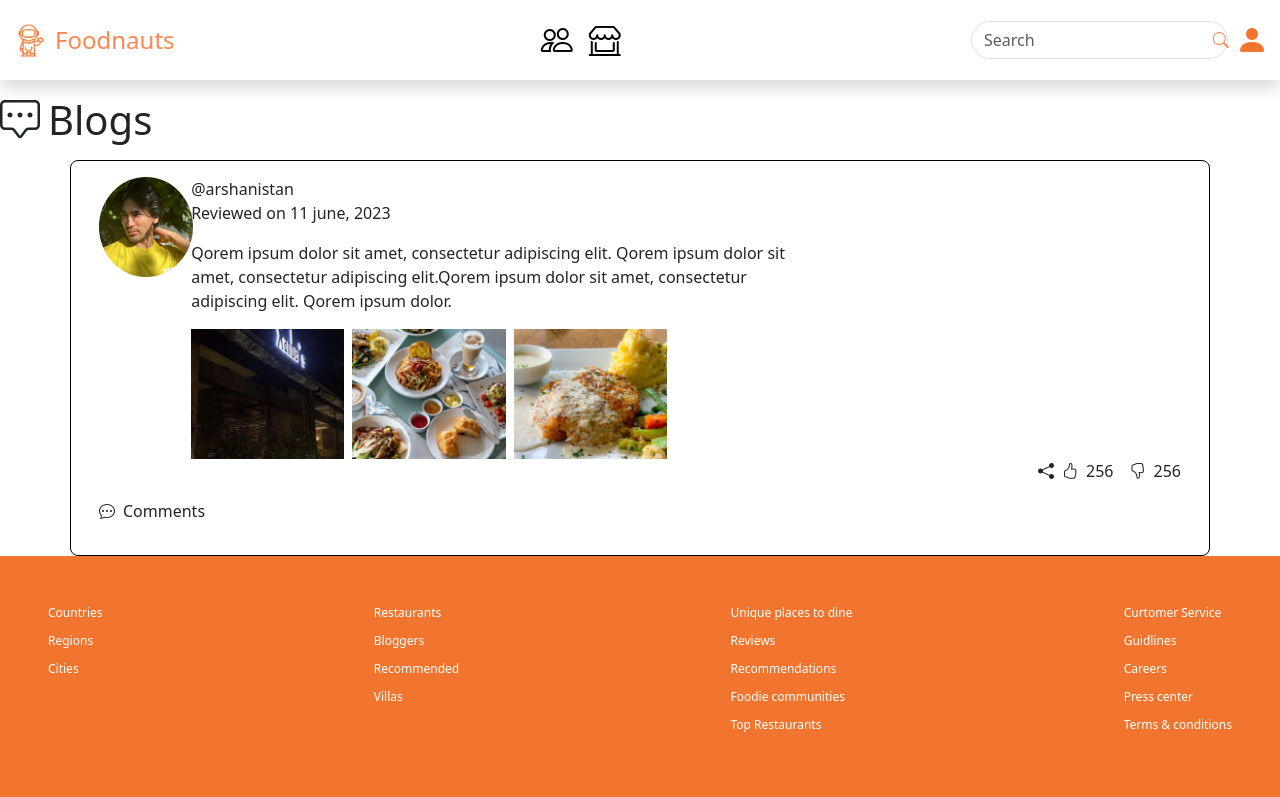
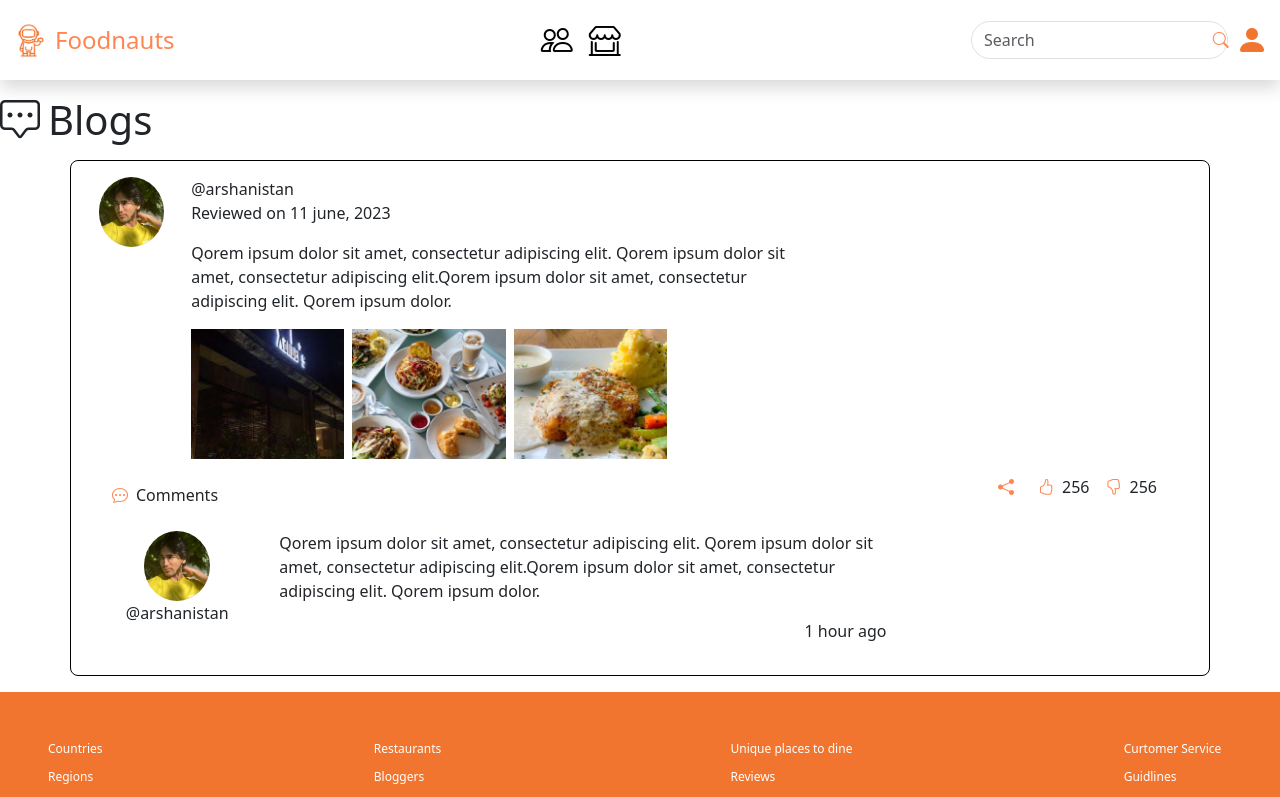
Before and after one commit to rumaisahs/Foodnauts-fyp, a React (Create React App) app: page /myblog in a window 1280 px wide. Shown: the top 797 px of the page. Built offline with nearby package versions, Linux system fonts and the light colour scheme.

Commit message:
userblog

```diff
--- a/src/components/blog/blog.jsx
+++ b/src/components/blog/blog.jsx
@@ -1,29 +1,50 @@
-import React from 'react'
-import  '../../pages/restaurant/restaurant.css';
+import React, { useState } from "react";
+import "../../pages/restaurant/restaurant.css";
 
-import ReviewImg1 from "../../images/review-img-1.png"
-import ReviewImg2 from "../../images/review-img-2.png"
-import ReviewImg3 from "../../images/review-img-3.png"
-import Influencer from "../../images/influence.jpeg"
-function blog() {
+import ReviewImg1 from "../../images/review-img-1.png";
+import ReviewImg2 from "../../images/review-img-2.png";
+import ReviewImg3 from "../../images/review-img-3.png";
+import Influencer from "../../images/influence.jpeg";
+export const Blog = () => {
+  const [showComment, setShowComment] = useState(true);
+  const handleComment = () => {
+    setShowComment(!showComment);
+  };
+
   return (
     <>
-    <div className= 'container mx-auto row border rounded-3 border-black border-1 p-3'>
-        <div className='col-xl-1 col-sm-2 col-3'>
-          <img className='rounded-circle' src={Influencer} alt="" height={100} />
+      <div className="my-3 container mx-auto row border rounded-3 border-black border-1 p-3">
+        <div className="col-xl-1 col-sm-2 col-3">
+          <img className="rounded-circle" src={Influencer} alt="" height={70} />
         </div>
-        <div className='col-7'>
-          <p className='mb-0'>@arshanistan</p>
-          <p className=''>Reviewed on 11 june, 2023</p>
+        <div className="col-7">
+          <p className="mb-0">@arshanistan</p>
+          <p className="">Reviewed on 11 june, 2023</p>
           <p>
-          Qorem ipsum dolor sit amet, consectetur adipiscing elit. Qorem ipsum dolor sit amet, consectetur
-adipiscing elit.Qorem ipsum dolor sit amet, consectetur adipiscing elit. Qorem ipsum dolor.
+            Qorem ipsum dolor sit amet, consectetur adipiscing elit. Qorem ipsum
+            dolor sit amet, consectetur adipiscing elit.Qorem ipsum dolor sit
+            amet, consectetur adipiscing elit. Qorem ipsum dolor.
           </p>
-          <img className='pe-2 object-fit-contain' src={ReviewImg1} height={130} alt="" />
-          <img className='pe-2 object-fit-contain' src={ReviewImg2} height={130} alt="" />
-          <img className='pe-2 object-fit-contain' src={ReviewImg3} height={130} alt="" />
+          <img
+            className="pe-2 object-fit-contain"
+            src={ReviewImg1}
+            height={130}
+            alt=""
+          />
+          <img
+            className="pe-2 object-fit-contain"
+            src={ReviewImg2}
+            height={130}
+            alt=""
+          />
+          <img
+            className="pe-2 object-fit-contain"
+            src={ReviewImg3}
+            height={130}
+            alt=""
+          />
         </div>
-        <div className='col-3 justify-content-end d-flex'>
+        <div className="col-3 justify-content-end d-flex">
           {/* <div>
             <p className='fs-5 fw-light d-inline pe-2'>4.5/5</p>
           <span>
@@ -37,24 +58,46 @@ adipiscing elit.Qorem ipsum dolor sit amet, consectetur adipiscing elit. Qorem i
           <p className='mb-0'><icon className="bi-check2 pe-2"/>Value</p>
           <p className='mb-0'><icon className="bi-check2 pe-2"/>Service</p>
           </div> */}
+        </div>
+        {/* <div className='mt-auto' > */}
+        <div className="row align-items-center d-flex py-3">
+          <div className=" col-6 me-auto">
+            <button className="   btn" onClick={handleComment}>
+              <icon className="pe-2 bi bi-chat-dots d-inline text-orange" />
+              <p className="d-inline">Comments</p>
+            </button>
+          </div>
+          <div className=" col-6 justify-content-end d-flex ">
+            <icon className="pe-4 bi bi-share-fill text-orange" />
+            <icon className="pe-2 bi-hand-thumbs-up text-orange" />
+            <p >256</p>
+            <icon className=" pe-2 ps-3 bi-hand-thumbs-down text-orange" />
+            <p>256</p>
+          </div>
+        </div>
+        <div className={`row ${showComment ? "" : "d-none"}`}>
+          <div className="col-xl-2 col-sm-2 col-3  text-center">
+            <img
+              className="rounded-circle"
+              src={Influencer}
+              alt=""
+              height={70}
+            />
+            <p className="mb-0">@arshanistan</p>
+          </div>
+          <div className="col-7">
+            <p>
+              Qorem ipsum dolor sit amet, consectetur adipiscing elit. Qorem
+              ipsum dolor sit amet, consectetur adipiscing elit.Qorem ipsum
+              dolor sit amet, consectetur adipiscing elit. Qorem ipsum dolor.
+            </p>
+            <p className="text-end"> 1 hour ago</p>
+          </div>
+        </div>
+        {/* </div> */}
+      </div>
+    </>
+  );
+};
 
-        </div >
-        {/* <div className='mt-auto' > */}
-        <div className='justify-content-end d-flex ms-auto'>
-        <icon className="pe-2 bi bi-share-fill" />
-          <icon className="pe-2 bi-hand-thumbs-up" />
-          <p>256</p>
-          <icon className="pe-2 ps-3 bi-hand-thumbs-down" />
-          <p>256</p>
-        </div>
-        <div className='justify-content-start d-flex me-auto'>
-        <icon className="pe-2 bi bi-chat-dots" />
-          <p>Comments</p>
-
-        {/* </div> */}
-    </div></div>
-    </>
-  )
-}
-
-export default blog
+export default Blog;
--- /dev/null
+++ b/src/components/blogmodal/BlogModal.jsx
@@ -0,0 +1,49 @@
+import React from 'react'
+import { useState } from 'react';
+import Button from 'react-bootstrap/Button';
+import Form from 'react-bootstrap/Form';
+import Modal from 'react-bootstrap/Modal';
+
+function BlogModal() {
+  const [show, setShow] = useState(false);
+
+  const handleClose = () => setShow(false);
+  const handleShow = () => setShow(true);
+
+  return (
+    <>
+      <Button variant="primary" onClick={handleShow}>
+Post Blog  </Button>
+
+      <Modal show={show} onHide={handleClose}>
+        <Modal.Header closeButton>
+          <Modal.Title>Create Blog</Modal.Title>
+        </Modal.Header>
+        <Modal.Body>
+          <Form>
+
+            <Form.Group
+              className="mb-3"
+              controlId="exampleForm.ControlTextarea1"
+            >
+              <Form.Label>Text</Form.Label>
+              <Form.Control as="textarea" rows={3} />
+            </Form.Group>
+          </Form>
+          <div>
+          <i class="fs-3 bi bi-image"></i>
+          <i class="fs-3 px-3 bi bi-link-45deg"></i>
+          </div>
+        </Modal.Body>
+        <Modal.Footer>
+
+          <Button variant="primary" onClick={handleClose}>
+           Post
+          </Button>
+        </Modal.Footer>
+      </Modal>
+    </>
+  );
+}
+
+export default BlogModal;
--- a/src/pages/UserProfile/Profile.js
+++ b/src/pages/UserProfile/Profile.js
@@ -1,10 +1,6 @@
 import Navbar from '../../components/navbar/Navbar'
 import Footer from '../../components/footer/Footer'
-import NZXT from "../../images/ad2.jpg";
 import Viper from "../../images/ad-1.jpg";
-import Product04 from "../../images/bloggers.png";
-import Product05 from "../../images/influence.jpeg";
-import Product06 from "../../images/influence.jpeg";
 import Influencer from "../../images/influence.jpeg";
 import React, { useState, useEffect } from 'react';
 import { Link } from "react-router-dom";
@@ -12,6 +8,7 @@ import "../UserProfile/Profile.css"
 import EditProfile from '../EditProfile/EditProfile';
 import SideBar from '../../components/sideBar/SideBar';
 import Blog from '../../components/blog/blog';
+import BlogModal from '../../components/blogmodal/BlogModal';
 export const Profile = () => {
   const [isReviewsColorVisible, setisReviewsColorVisible] = useState(false);
   const [isReviewsVisible, setisReviewsVisible] = useState(false);
@@ -50,18 +47,17 @@ export const Profile = () => {
           <div className="col-2">
             <h6 className="align-items-center d-flex justify-content-center">
               {" "}
-              <icon className="bi-youtube text-orange fs-2 pe-2" /> 1M Followers
+              <icon className="bi-youtube text-orange fs-2 pe-2" />
             </h6>
             <hr />
             <h6 className="align-items-center d-flex justify-content-center">
               {" "}
-              <icon className="bi-tiktok text-orange fs-2 pe-2" /> 1M Followers
+              <icon className="bi-tiktok text-orange fs-2 pe-2" />
             </h6>
             <hr />
             <h6 className="align-items-center d-flex justify-content-center">
               {" "}
-              <icon className="bi-instagram text-orange fs-2 pe-2" /> 1M
-              Followers
+              <icon className="bi-instagram text-orange fs-2 pe-2" />
             </h6>
           </div>
           <div className="col-8 row">
@@ -110,7 +106,7 @@ export const Profile = () => {
               Blogs
             </p>
             <p
-              className={`fs-5 col-4 col-sm-3 col-lg-1 py-2 ps-4 mb-0 text-start rounded-0 btn ${
+              className={`fs-5 col-4 col-sm-3 col-lg-2 py-2 ps-4 mb-0 text-start rounded-0 btn ${
                 isReviewsColorVisible ? "" : "border-b-orange"
               }`}
               onClick={handleButtonClick}
@@ -118,7 +114,7 @@ export const Profile = () => {
               Collaborations
             </p>
             <p className="col-xl-6 col-lg-6 col-md-3 col-sm-2 col-2"></p>
-            <div className="col-xl-2 col-lg-2 col-md-3 col-sm-4 col-2">
+            {/* <div className="col-xl-2 col-lg-2 col-md-3 col-sm-4 col-2">
               <Link to="/addreviews" className=" text-decoration-none">
                 <p
                   className={`btn bg-orange text-white  add-review-btn ${
@@ -129,11 +125,13 @@ export const Profile = () => {
                   {displayText}
                 </p>
               </Link>
-            </div>
+            </div> */}
           </div>
           <div className={`pt-5 row justify-content-start mx-auto row-gap-4`}>
               <div className={`col-10 ${isReviewsVisible ? "d-block" : "d-none"}`}>
               <div className="row">
+              <BlogModal/>
+
                 <Blog/>
                 <Blog/>
 
```
